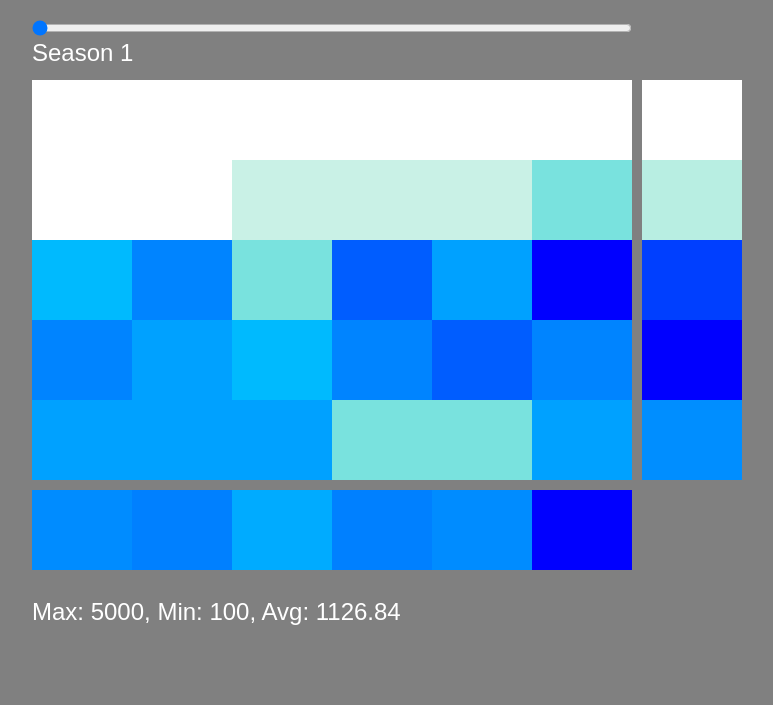
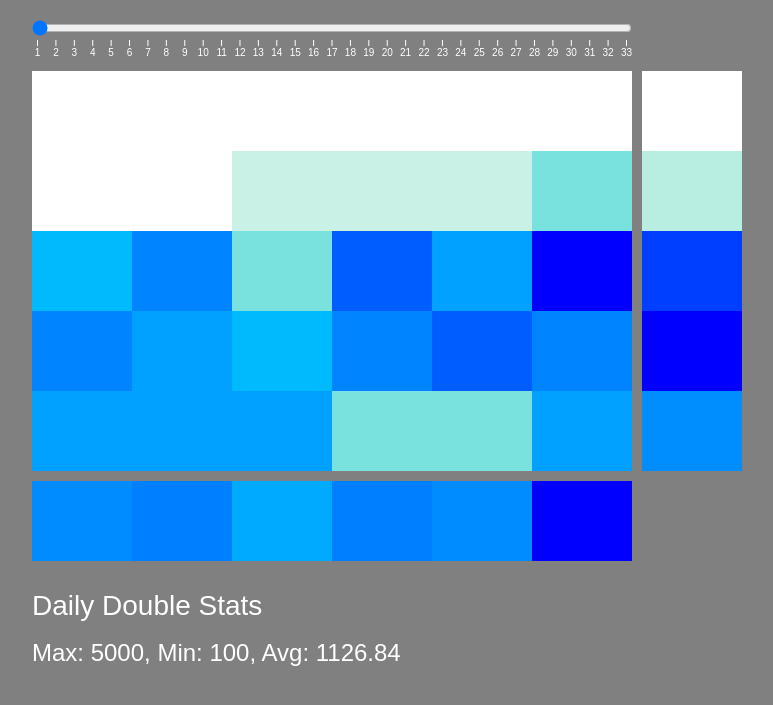
Before and after one commit to jbovee/jeopardy-d3js, a Flask app: page / in a window 1280 px wide. Shown: the top 705 px of the page, without its empty margins (38-811 px from the left). Run offline with Flask 2, Linux system fonts and the light colour scheme; some libraries are stand-ins or nearby versions.

Commit message:
Switched out updating slider text for a scale with ticks. Changed id of daily double stats div

```diff
--- a/index.html
+++ b/index.html
@@ -16,7 +16,7 @@
       <div id="slider"></div>
       <div id="grid"></div>
     </div>
-    <div id="season-stats" class="container"></div>
+    <div id="dd-stats" class="container"></div>
     <!--
     <script src="https://ajax.googleapis.com/ajax/libs/jquery/3.2.1/jquery.min.js"></script>
     <script src="https://maxcdn.bootstrapcdn.com/bootstrap/3.3.7/js/bootstrap.min.js" integrity="sha384-Tc5IQib027qvyjSMfHjOMaLkfuWVxZxUPnCJA7l2mCWNIpG9mGCD8wGNIcPD7Txa" crossorigin="anonymous"></script>
--- a/static/main.css
+++ b/static/main.css
@@ -6,15 +6,33 @@ body {
 	padding-top: 20px;
 }
 
+#dd-stats p.values {
+	font-family: sans-serif;
+	font-size: 24px;
+	color: #fff;
+}
+
+#dd-stats p.title {
+	font-family: sans-serif;
+	font-size: 28px;
+	color: #fff;
+}
+
+#slider path {
+	display: none;
+}
+
+#slider svg line {
+	stroke: #fff;
+}
+
+#slider svg text {
+	fill: #fff;
+}
+
 #seasons-slider {
 	overflow: hidden;
 	width: 600px;
-}
-
-#season-stats p {
-	font-family: sans-serif;
-	font-size: 24px;
-	color: #fff;
 }
 
 #seasons-slider-value {
--- a/static/main.js
+++ b/static/main.js
@@ -106,7 +106,7 @@ function updateHeatmap(data) {
 		});
 }
 
-function updateStats(data) {
+function updateDdStats(data) {
 	var ddMax = 0,
 		ddMin = Infinity,
 		ddSum = 0,
@@ -126,7 +126,7 @@ function updateStats(data) {
 		}
 	});
 
-	d3.select("#season-stats").select("p").text("Max: " + ddMax + ", Min: " + ddMin + ", Avg: " + (ddSum/ddAvg.length).toFixed(2));
+	d3.select("#dd-stats").select("p.values").text("Max: " + ddMax + ", Min: " + ddMin + ", Avg: " + (ddSum/ddAvg.length).toFixed(2));
 }
 
 //////////////////////////////////////////////////////////////////////
@@ -169,7 +169,7 @@ function updateData(seasonNo) {
 	///////////////////////////
 	d3.json("/season?no=" + seasonNo, function(data) {
 		updateHeatmap(data);
-		updateStats(data);
+		updateDdStats(data);
 	})
 }
 
@@ -222,14 +222,21 @@ function ddHeatmap(seasonNo) {
 		.attr("max", Math.max.apply(Math, seasons))
 		.attr("list", seasons)
 		.on("change", function() {
-			$("#seasons-slider-value").text("Season " + this.value);
 			updateData(this.value);
 		});
 
-	//	Text that shows slider value
-	updateSlider.append("p")
-		.attr("id", "seasons-slider-value")
-		.text("Season " + Math.min.apply(Math, seasons));
+	var xScale = d3.scalePoint()
+		.domain(seasons)
+		.range([0, cols * cellWidth - 11]);
+
+	var xAxis = d3.axisBottom(xScale);
+
+	updateSlider.append("svg")
+		.attr("width", cols * cellWidth)
+		.attr("height", 30)
+		.append("g")
+		.attr("transform", "translate(5, 4)")
+		.call(xAxis);
 
 	//////////////////////////////////////////////
 	//	Create Buttons for Changing Season Data	//
@@ -535,8 +542,14 @@ function ddHeatmap(seasonNo) {
 }
 
 function ddStats(seasonNo) {
-	var stats = d3.select("#season-stats")
-		.append("p")
+	var stats = d3.select("#dd-stats");
+
+	var title = stats.append("p")
+		.attr("class", "title")
+		.text("Daily Double Stats");
+
+	var values = stats.append("p")
+		.attr("class", "values")
 		.text("");
 
 	//	Data reading method for github.io or just not local webserver					//
@@ -586,7 +599,7 @@ function ddStats(seasonNo) {
 			}
 		});
 
-		stats.text("Max: " + ddMax + ", Min: " + ddMin + ", Avg: " + (ddSum/ddAvg.length).toFixed(2));
+		values.text("Max: " + ddMax + ", Min: " + ddMin + ", Avg: " + (ddSum/ddAvg.length).toFixed(2));
 	});
 }
 
```
